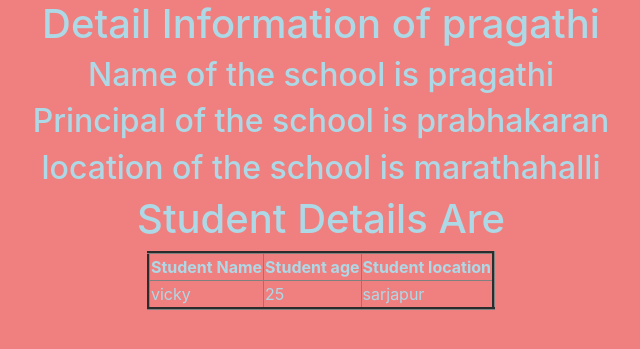
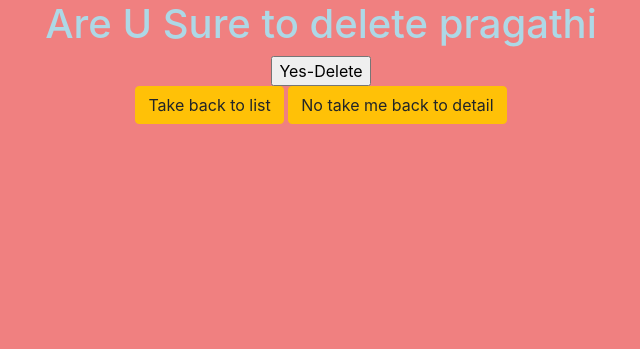
Before and after one commit to vikranth0212/generic-views-in-forms-and-specific-url-mapping, a Django app: a page that uses templates/app/dummy.html in a window 1280 px wide. Shown: the part 40-389 px from the top of the page, without its empty margins (319-959 px from the left). Run offline with Django 4.2, Linux system fonts and the light colour scheme; data comes from the database, SQL or seed files in the repository; both versions use the stored data as it was after the commit.

Commit message:
first commit

```diff
--- a/app/views.py
+++ b/app/views.py
@@ -1,7 +1,8 @@
 from django.shortcuts import render
 from app.models import *
-from django.views.generic import View,TemplateView,ListView,DetailView,CreateView,UpdateView
+from django.views.generic import View,TemplateView,ListView,DetailView,CreateView,UpdateView,DeleteView
 # Create your views here.
+from django.urls import reverse_lazy
 
 class Schoollist(ListView):
     model=School
@@ -26,3 +27,11 @@ class SchoolCreate(CreateView):
 class SchoolUpdate(UpdateView):
     model=School
     fields='__all__'
+
+#DeleteView is used for delete the existing data  or instance
+#reverse lazy is used to after completing the action it will send to particular url
+#success url is a inbulit variable
+class SchoolDelete(DeleteView):
+    model=School
+    context_object_name='sklobj'
+    success_url=reverse_lazy('Schoollist')
--- a/specifictemplateview/urls.py
+++ b/specifictemplateview/urls.py
@@ -24,6 +24,7 @@ urlpatterns = [
     path('SchoolCreate/',SchoolCreate.as_view(),name='SchoolCreate'),
 
     re_path('^update/(?P<pk>\d+)/',SchoolUpdate.as_view(),name='SchoolUpdate'),
+    re_path('^delete/(?P<pk>\d+)/',SchoolDelete.as_view(),name='SchoolDelete'),
     re_path('(?P<pk>\d+)',schooldetail.as_view(),name='schooldetail'),
 
 ]
--- /dev/null
+++ b/templates/app/school_confirm_delete.html
@@ -0,0 +1,31 @@
+{% extends 'app/dummy.html' %}
+
+{% block title %}
+    <title>DeleteSchool</title>
+{% endblock %}
+
+{% block body_block %}
+    <center>
+        <h1>Are U Sure to delete {{sklobj.sname}}</h1>
+
+        <form method="POST">
+            {% csrf_token %}
+
+            <input type="submit" value="Yes-Delete">
+        </form>
+
+        <a href="{% url 'Schoollist' %}" class="btn btn-warning">Take back to list</a>
+        <!-- this Schoollist is afunc in views -->
+        <a href="{% url 'schooldetail' pk=sklobj.pk %}" class="btn btn-warning">No take me back to detail</a>
+        <!-- sklobj is coming from schooldelete func -->
+
+
+
+
+
+
+
+
+
+    </center>
+{% endblock %}
--- a/templates/app/school_detail.html
+++ b/templates/app/school_detail.html
@@ -40,6 +40,14 @@
 
 </table>
 
+<a href="{% url 'SchoolUpdate' pk=sclobject.pk   %}" class="btn btn-danger">SchoolUpdate</a>
+<!-- sclobject is coming from school detail function -->
+<!-- to write comments in html page use ctrl plus question mark -->
+
+<a href="{% url 'SchoolDelete' pk=sclobject.pk %}" class="btn btn-secondary">SchoolDelete</a>
+<!-- sklobj is coming from schooldelete func -->
+
+
 
 
 
```
Also changed, not shown: db.sqlite3.
